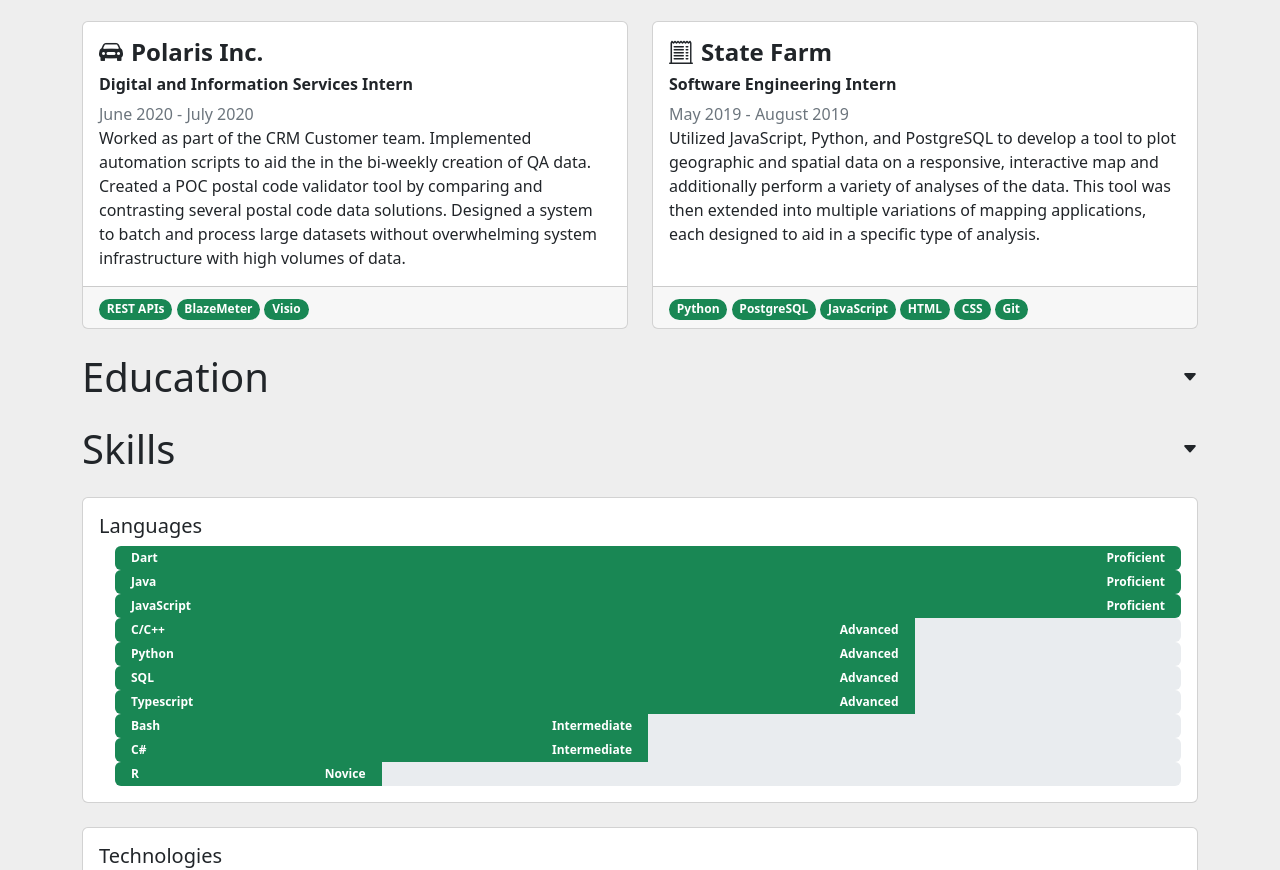
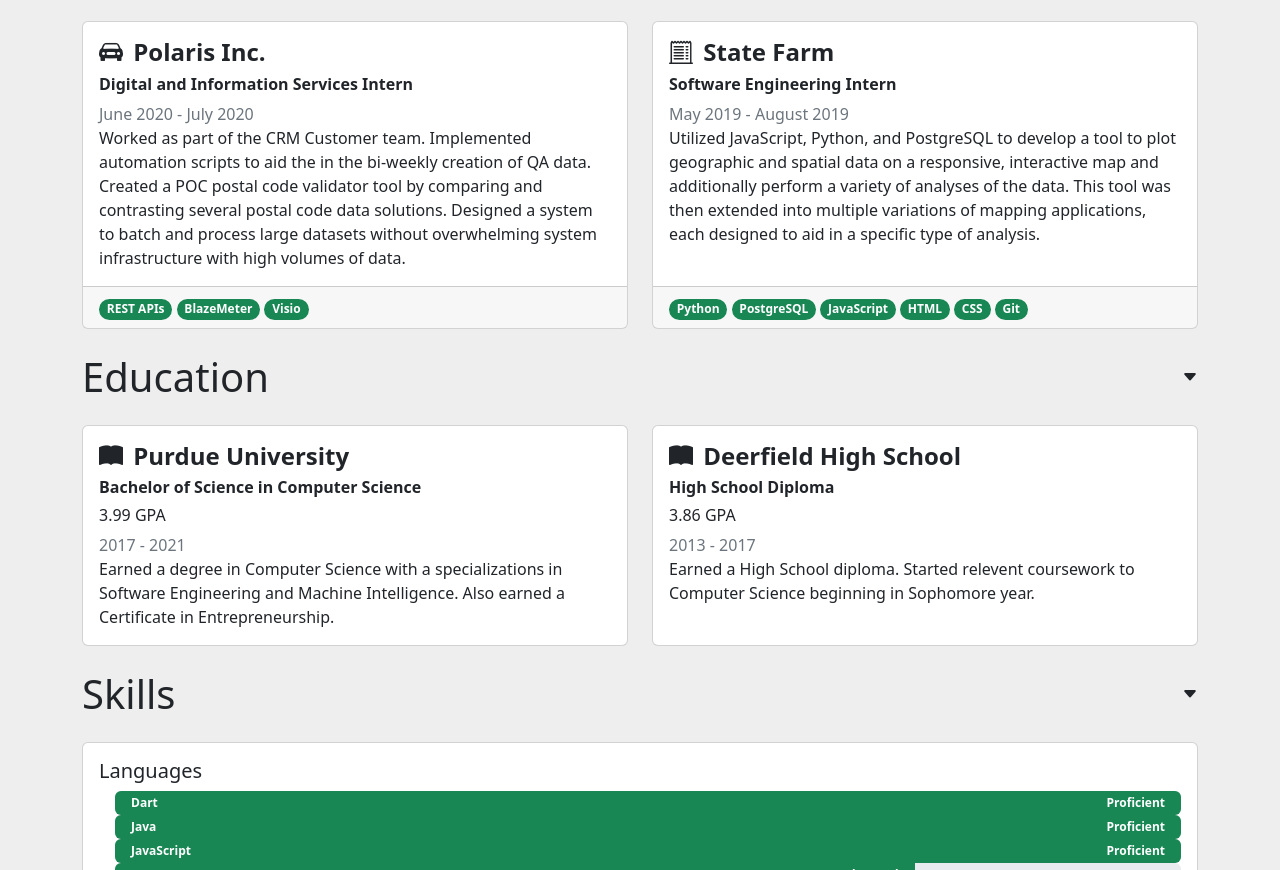
Before and after one commit to DKambich/Resume, a plain HTML site: page index.html in a window 1280 px wide. Shown: the part 1216-2086 px from the top of the page. Drawn offline with nearby package versions, Linux system fonts and the light colour scheme; a web font is replaced by a local one.

Commit message:
Add education section

```diff
--- a/index.html
+++ b/index.html
@@ -99,21 +99,28 @@
                 <h1 class="display-6 flex-grow-1 mb-0">Work Experience</h1>
                 <i class="bi bi-caret-down-fill "></i>
             </button>
-            <div id="workExperienceLoader" class="my-4 d-flex justify-content-center">
-                <div class="spinner-border" role="status">
-                    <span class="visually-hidden">Loading Work Experience...</span>
+            <div id="workExperienceArea" class="row  collapse show">
+                <div class="col-md-12 my-4 d-flex justify-content-center">
+                    <div class="spinner-border" role="status">
+                        <span class="visually-hidden">Loading Education Experience...</span>
+                    </div>
                 </div>
-            </div>
-            <div id="workExperienceArea" class="row row-cols-1 row-cols-lg-2 collapse show">
-
             </div>
         </section>
         <!-- Education Section -->
         <section class=" container">
-            <button class="dropdown-item d-flex align-items-center mb-4" data-bs-toggle="collapse">
+            <button class="dropdown-item d-flex align-items-center mb-4" data-bs-toggle="collapse"
+                href="#educationArea">
                 <h1 class="display-6 flex-grow-1 mb-0">Education</h1>
                 <i class="bi bi-caret-down-fill "></i>
             </button>
+            <div id="educationArea" class="row collapse show">
+                <div class="col-md-12 my-4 d-flex justify-content-center">
+                    <div class="spinner-border" role="status">
+                        <span class="visually-hidden">Loading Education Experience...</span>
+                    </div>
+                </div>
+            </div>
         </section>
         <!-- Skills Section -->
         <section class="container">
@@ -122,7 +129,7 @@
                 <i class="bi bi-caret-down-fill "></i>
             </button>
 
-            <div id="skillsArea" class="collapse show ">
+            <div id="skillsArea" class="collapse show">
                 <!-- Languages Card -->
                 <div class="card mb-4">
                     <div class="card-body">
--- a/index.js
+++ b/index.js
@@ -28,11 +28,10 @@
     return new bootstrap.Tooltip(tooltipTriggerEl);
   });
 
-  let { workExperiences, skills } = await loadResources();
+  let { workExperiences, education, skills } = await loadResources();
 
-  document.getElementById("workExperienceLoader").remove();
   createWorkExperienceCards(workExperiences);
-
+  createEducationCards(education);
   createSkillProgressBars(skills.languages, "languages");
   createSkillProgressBars(skills.technologies, "technologies");
   createSkillProgressBars(skills.toolsAndapplications, "toolsAndApplications");
@@ -57,16 +56,19 @@
 
 async function loadResources() {
   // TODO: Remove artificial delay
-  // const dummyLoad = await new Promise((resolve) => setTimeout(resolve, 1000));
+  // const dummyLoad = await new Promise((resolve) => setTimeout(resolve, 3000));
 
   const workExperiencePromise = await fetch(
     "./resources/data/workExperience.json"
   );
 
+  const educationPromise = await fetch("./resources/data/education.json");
+
   const skillsPromise = await fetch("./resources/data/skills.json");
 
   return {
     workExperiences: await workExperiencePromise.json(),
+    education: await educationPromise.json(),
     skills: await skillsPromise.json(),
   };
 }
@@ -94,15 +96,17 @@
     .join("\n");
 
   return `
-    <div class="col d-flex align-items-stretch">
+    <div class="col-md-6 d-flex align-items-stretch">
         <div class="card mb-4">
             <div class="card-body">
-                <h4 class="card-title fw-bold"><i class="me-2 ${icon}"></i>${company}</h4>
+                <h4 class="card-title fw-bold">
+                  <i class="me-1 ${icon}"></i> ${company}
+                </h4>
                 <h6 class="card-text fw-bold">${jobTitle}</h6>
-                <span class="card-subtitle text-muted"><time>${startDateText}</time> - ${endDateText}</span>
-                <p class="card-text fw-lighter">
-                    ${description}
-                </p>
+                <span class="card-subtitle text-muted">
+                  <time>${startDateText}</time> - <time>${endDateText}</time>
+                </span>
+                <p class="card-text fw-lighter">${description}</p>
             </div>
             <div class="card-footer">
                 ${skillsHTML}
@@ -116,6 +120,37 @@
   let workExperienceArea = document.getElementById("workExperienceArea");
   workExperienceArea.innerHTML = workExperiences
     .map((experience) => createWorkExperienceCard(experience))
+    .join("\n");
+}
+
+function createEducationCard(educationItem) {
+  let { school, degree, GPA, attendedFrom, attendedTo, description, icon } =
+    educationItem;
+
+  attendedFrom = new Date(attendedFrom);
+  attendedTo = new Date(attendedTo);
+
+  return `
+    <div class="col-md-6 d-flex align-items-stretch">
+      <div class="card w-100 mb-4">
+          <div class="card-body">
+              <h4 class="card-title fw-bold">
+                  <i class="me-1 ${icon}"></i> ${school}
+              </h4>
+              <h6 class="card-text fw-bold">${degree}</h6>
+              <h6 class="card-text ">${GPA} GPA</h6>
+              <span class="card-subtitle text-muted"><time>${attendedFrom.getFullYear()}</time> - <time>${attendedTo.getFullYear()}</time></span>
+              <p class="card-text fw-lighter">${description}</p>
+          </div>
+      </div>
+    </div>
+    `;
+}
+
+function createEducationCards(educationItems) {
+  let workExperienceArea = document.getElementById("educationArea");
+  workExperienceArea.innerHTML = educationItems
+    .map((education) => createEducationCard(education))
     .join("\n");
 }
 
--- /dev/null
+++ b/resources/data/education.json
@@ -0,0 +1,19 @@
+[
+    {
+        "school": "Purdue University",
+        "degree": "Bachelor of Science in Computer Science",
+        "GPA": 3.99,
+        "attendedFrom": "2017-08-17",
+        "attendedTo": "2021-05-12",
+        "description": "Earned a degree in Computer Science with a specializations in Software Engineering and Machine Intelligence. Also earned a Certificate in Entrepreneurship.",
+        "icon": "bi bi-book-fill"
+    },
+    {
+        "school": "Deerfield High School",
+        "degree": "High School Diploma",
+        "GPA": 3.86,
+        "attendedFrom": "2013-08-17",
+        "attendedTo": "2017-05-12",
+        "description": "Earned a High School diploma. Started relevent coursework to Computer Science beginning in Sophomore year.","icon": "bi bi-book-fill"
+    }
+]
```
